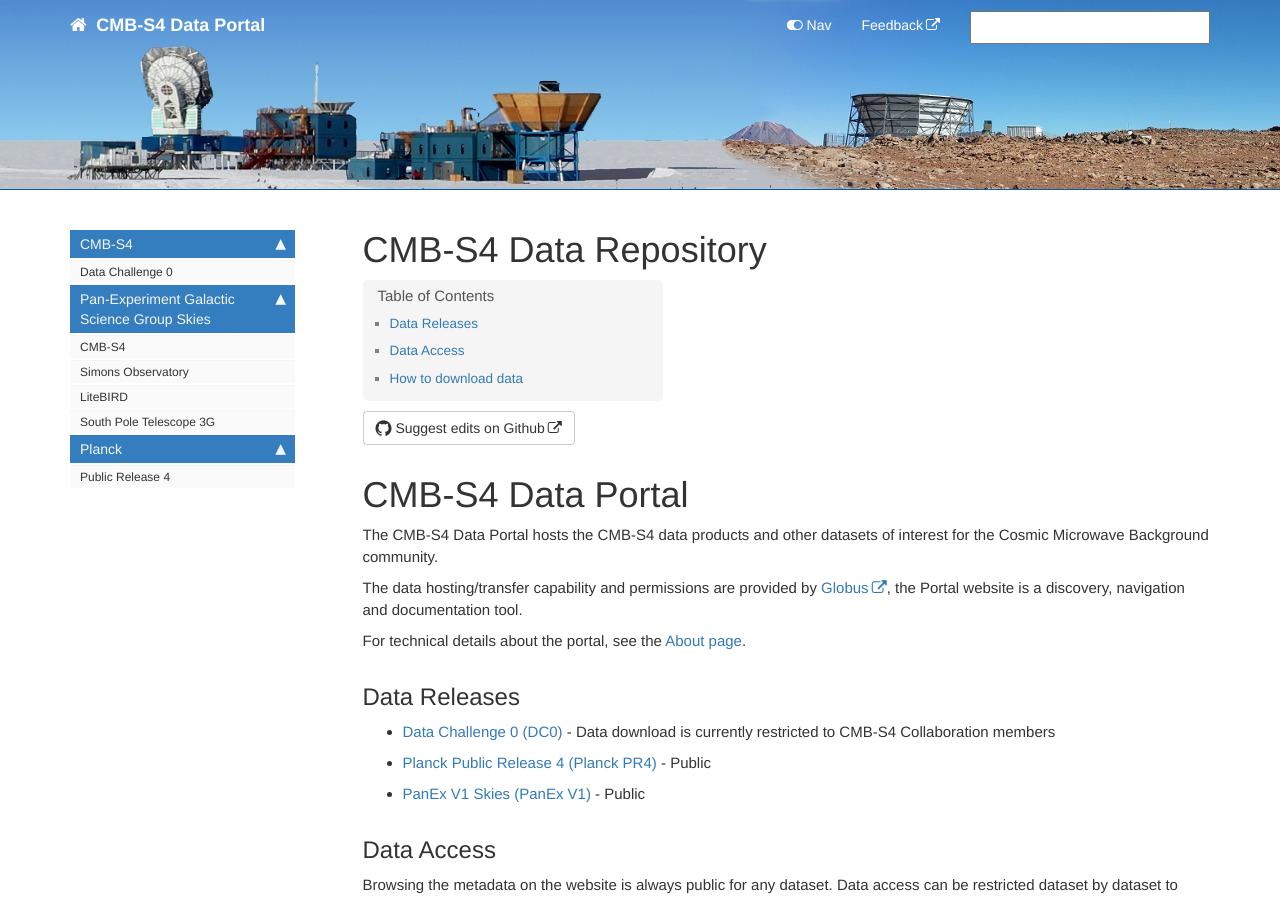
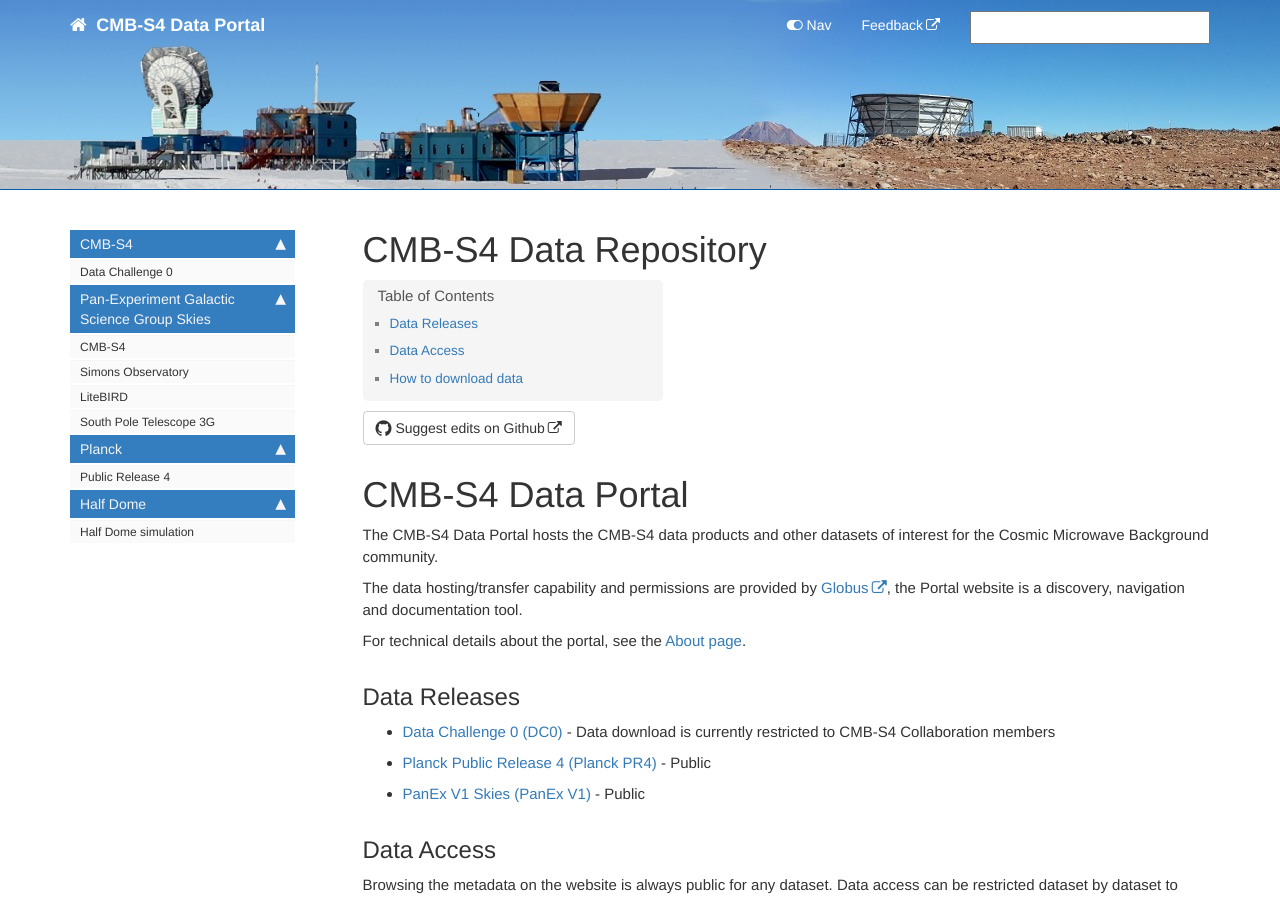
Before and after one commit to CMB-S4/serverless-data-portal-cmb-s4, a Jekyll site: the page built from index.md, in a window 1280 px wide and 900 px high. Built offline with Jekyll 4.4.1, drawn with Linux system fonts in a browser that asks for light colours; comment, search, counter and statistics services are not loaded.

Commit message:
halfdome sidebar

```diff
--- a/_data/sidebars/home_sidebar.yml
+++ b/_data/sidebars/home_sidebar.yml
@@ -32,3 +32,9 @@ entries:
     - title: Public Release 4
       url: "planck_pr4.html"
       output: web
+  - title: Half Dome
+    output: web
+    folderitems:
+    - title: Half Dome simulation
+      url: "halfdome.html"
+      output: web
```
